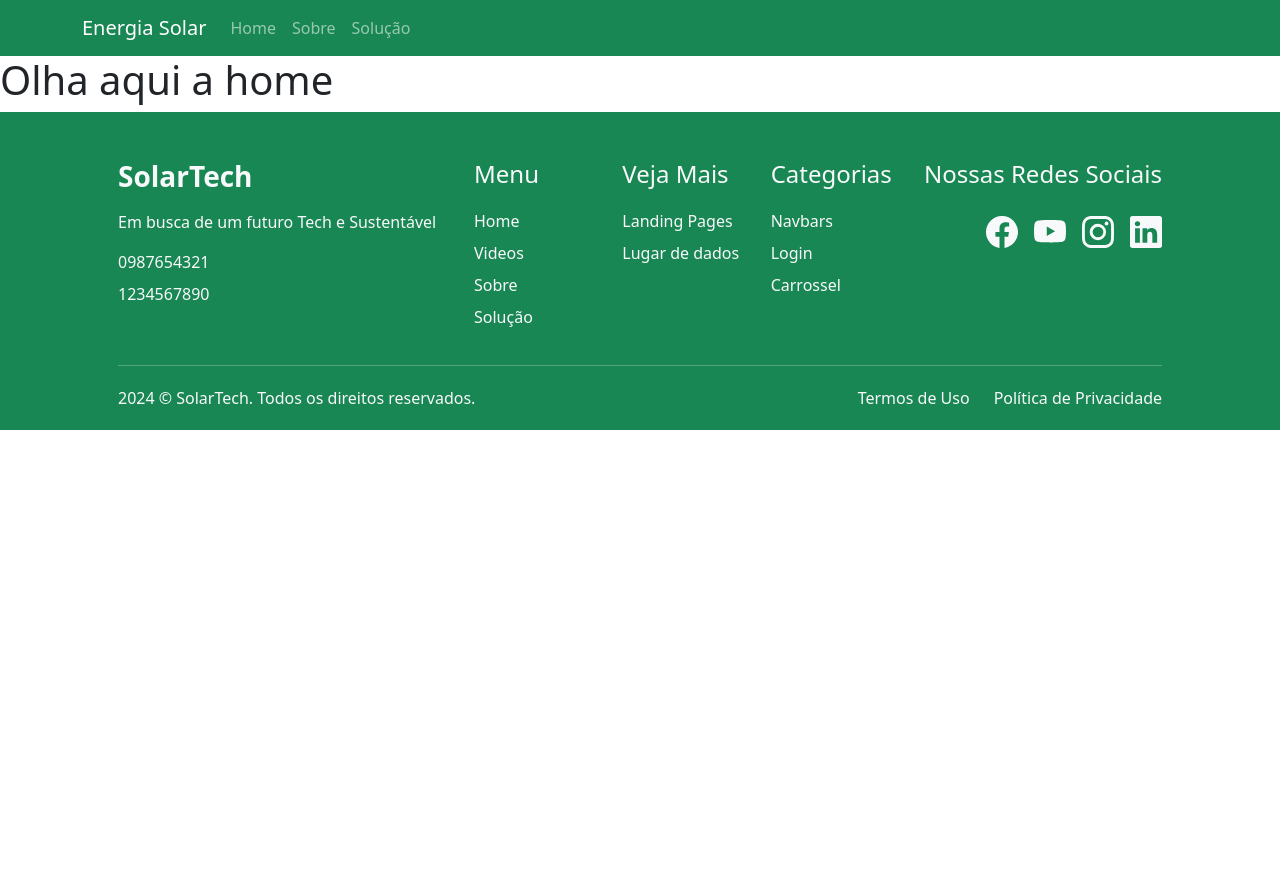
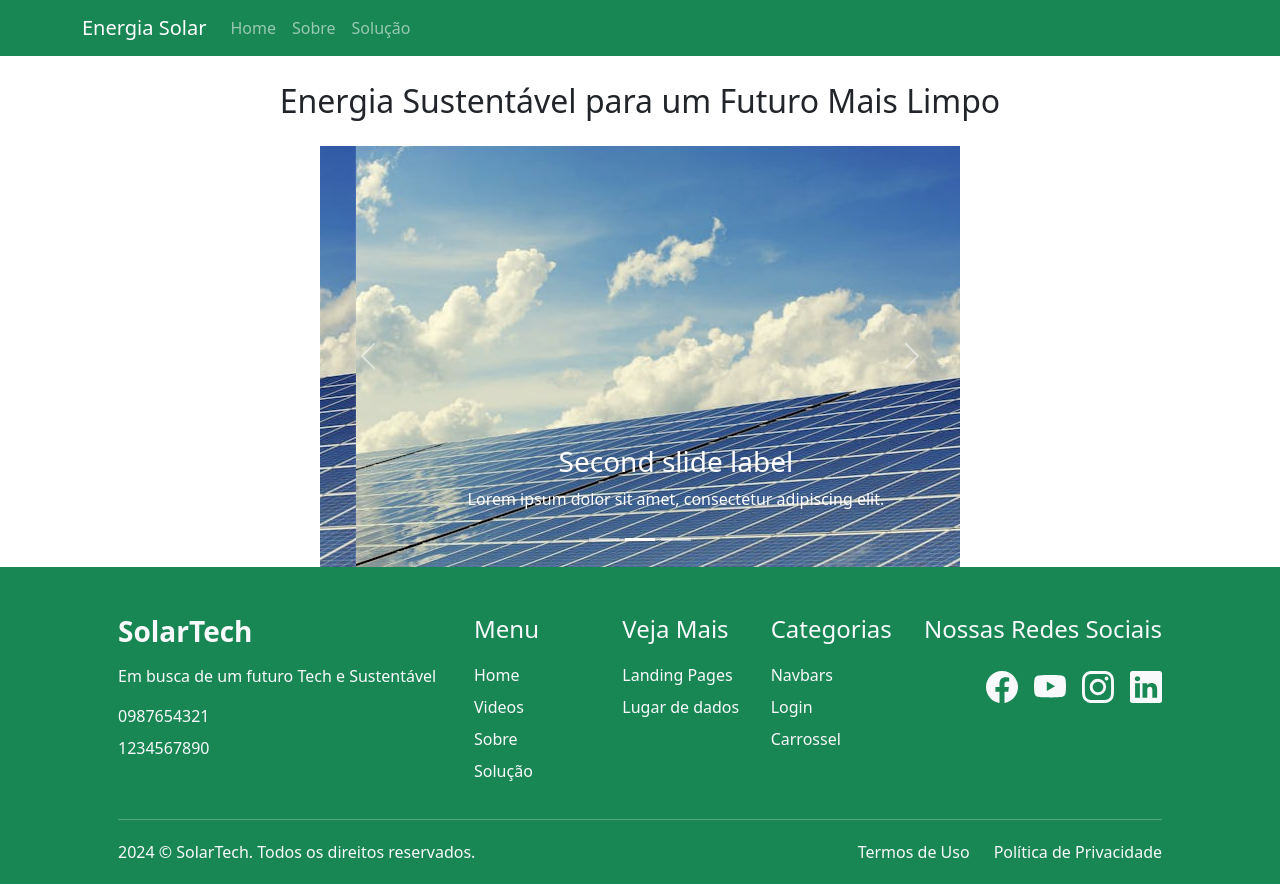
Before and after one commit to Pedro-Josue/Site_GS, a React (Vite) app: page / in a window 1280 px wide. Before the commit the page ends 800 px from the top, so only its background shows below. Built offline with nearby package versions, Linux system fonts and the light colour scheme.

Commit message:
adicionando slideshow e titulo a home, mas com imagens aleatorias

```diff
--- a/package.json
+++ b/package.json
@@ -14,6 +14,7 @@
     "bootstrap-icons": "^1.11.3",
     "react": "^18.3.1",
     "react-bootstrap": "^2.10.5",
+    "react-bootstrap-carousel": "^4.1.1",
     "react-dom": "^18.3.1",
     "react-icons": "^5.3.0",
     "react-router-dom": "^6.28.0",
--- /dev/null
+++ b/src/css/HomeStyle.jsx
@@ -0,0 +1,11 @@
+import styled from "styled-components";
+
+export const HomeStyle = styled.section`
+    .titulo-home{
+        display: flex;
+        justify-content: center;
+        margin-top: 2%;
+        margin-bottom: 2%;
+    }
+
+`
--- a/src/routes/Home.jsx
+++ b/src/routes/Home.jsx
@@ -1,8 +1,50 @@
+import { HomeStyle } from "../css/HomeStyle"
+import Carousel from 'react-bootstrap/Carousel';
+
 const Home=()=>{
     return(
-        <>
-            <h1>Olha aqui a home</h1>
-        </>
+        <HomeStyle>
+            <h2 className="titulo-home">Energia Sustentável para um Futuro Mais Limpo</h2>
+            <Carousel className="w-50 mx-auto">
+      <Carousel.Item>
+        <img
+          className="d-block w-100" // classes do Bootstrap para largura total
+          src="src\assets\energia-solar.jpg" // Caminho da primeira imagem
+          alt="First slide"
+        />
+        <Carousel.Caption>
+          <h3>First slide label</h3>
+          <p>Nulla vitae elit libero, a pharetra augue mollis interdum.</p>
+        </Carousel.Caption>
+      </Carousel.Item>
+
+      <Carousel.Item>
+        <img
+          className="d-block w-100" // classes do Bootstrap para largura total
+          src="src\assets\energia-solar.jpg" // Caminho da segunda imagem
+          alt="Second slide"
+        />
+        <Carousel.Caption>
+          <h3>Second slide label</h3>
+          <p>Lorem ipsum dolor sit amet, consectetur adipiscing elit.</p>
+        </Carousel.Caption>
+      </Carousel.Item>
+
+      <Carousel.Item>
+        <img
+          className="d-block w-100" // classes do Bootstrap para largura total
+          src="src\assets\energia-solar.jpg"
+          alt="Third slide"
+        />
+        <Carousel.Caption>
+          <h3>Third slide label</h3>
+          <p>
+            Praesent commodo cursus magna, vel scelerisque nisl consectetur.
+          </p>
+        </Carousel.Caption>
+      </Carousel.Item>
+    </Carousel>
+        </HomeStyle>
     )
 }
 
```
Also changed, not shown: src/assets/energia-solar.jpg (added), 1 other file (tests, documents, lock files or other folders).
